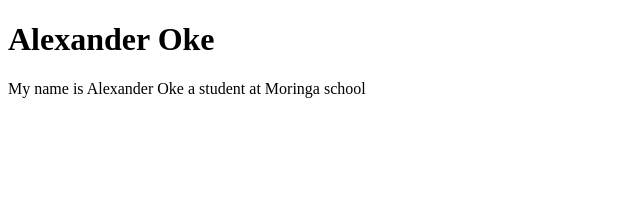
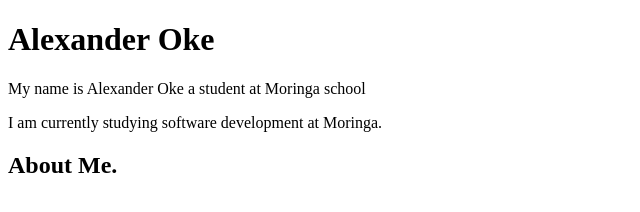
Before and after one commit to Alexanderoke/I.PWEEK1, a plain HTML site: page index.html in a window 1280 px wide. Shown: the whole page, without its empty margins (0-640 px from the left). Drawn offline with Linux system fonts and the light colour scheme.

Commit message:
added h2 about me

```diff
--- a/index.html
+++ b/index.html
@@ -10,6 +10,8 @@
 <body>
   <h1>Alexander Oke</h1>
   <p>My name is Alexander Oke a student at Moringa school</p>
+  <p>I am currently studying software development at Moringa.</p>
+  <h2>About Me.</h2>
 
 </body>
 </html>
```
